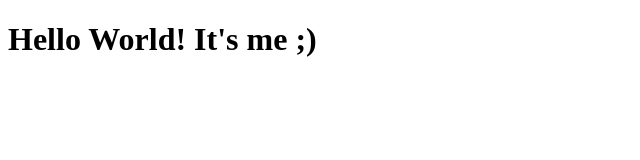
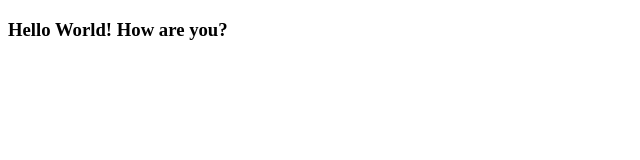
Before and after one commit to anjalik97/coursera-test, a plain HTML site: page site/index.html in a window 1280 px wide. Shown: the whole page, without its empty margins (0-640 px from the left). Drawn offline with Linux system fonts and the light colour scheme.

Commit message:
Another small change

```diff
--- a/site/index.html
+++ b/site/index.html
@@ -4,6 +4,6 @@
 	<title>Hello Coursera</title>
 </head>
 <body>
-<h1> Hello World! It's me ;)</h1>
+<h3> Hello World! How are you?</h3>
 </body>
 </html>
```
